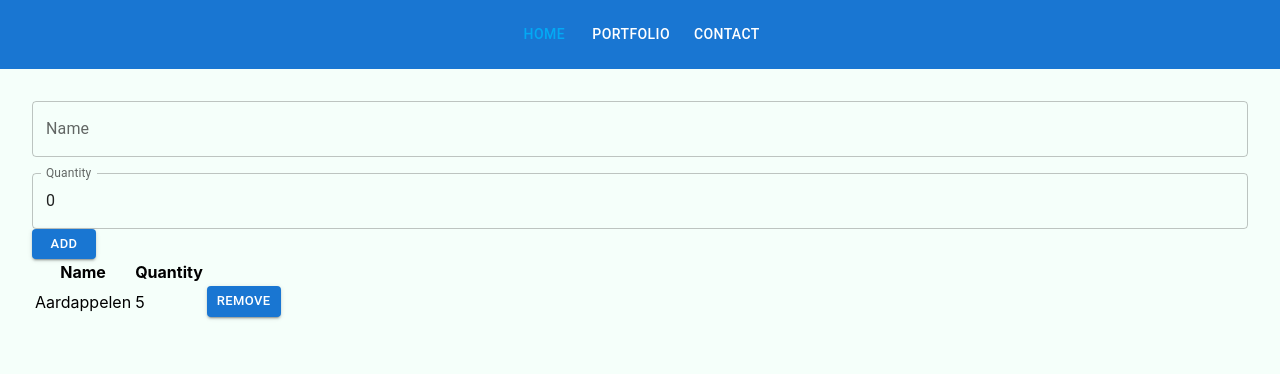
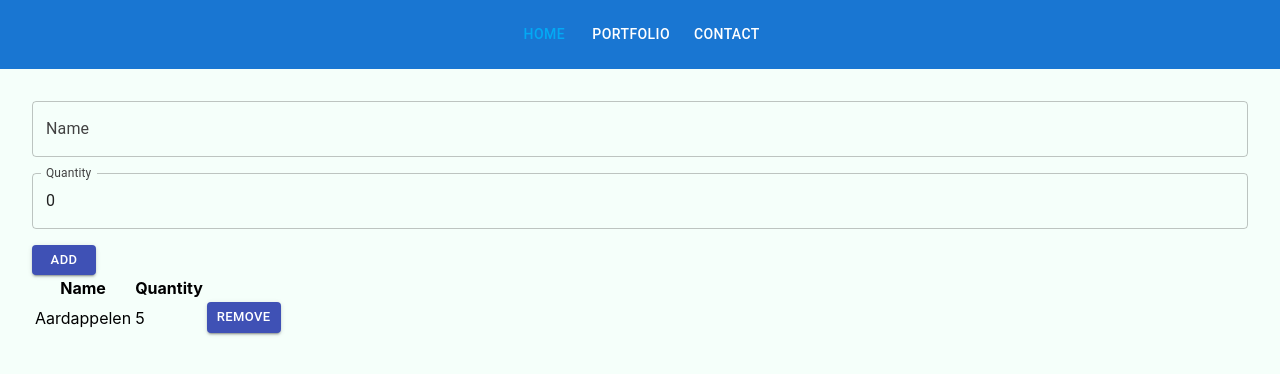
Before and after one commit to Alex-Van-Dijck/Portfolio-react, a React (Create React App) app: page /Portfolio/Shoppinglist in a window 1280 px wide. Shown: the top 374 px of the page. Built offline with nearby package versions, Linux system fonts and the light colour scheme.

Commit message:
Themeprovider & colormodecontext

```diff
--- a/src/App.module.css
+++ b/src/App.module.css
@@ -1,7 +1,7 @@
 html, body {
   width: 100vw;
   height: 100vh;
-  background: mintcream;
+  background: #f5fffa;
   animation: fadeIn 500ms reverse;
 }
 
--- /dev/null
+++ b/src/Styling/Theme.tsx
@@ -0,0 +1,70 @@
+import { createTheme } from '@mui/material/styles';
+import { indigo,teal,grey, deepPurple} from '@mui/material/colors';
+import { PaletteMode } from '@mui/material';
+import { light, dark } from '@mui/material/styles/createPalette';
+
+
+const defaultThemeOld = (mode: PaletteMode) => ({
+  palette: {
+    mode,
+    ...(mode === 'light'
+      ? {
+          // palette values for light mode
+          primary: indigo,
+          divider: indigo[200],
+          secondary: teal,
+          text: {
+            primary: grey[900],
+            secondary: grey[800],
+          },
+        }
+      : {
+          // palette values for dark mode
+          primary: '#121212',
+          divider: '#121858',
+          background: {
+            default: '#121212',
+            paper: '#121212',
+          },
+          text: {
+            primary: '#fff',
+            secondary: grey[500],
+          },
+        }),
+  },
+});
+
+const defaultTheme = (mode: PaletteMode) => ({
+  palette: {
+    mode,
+    ...(mode === 'light'
+      ? {
+          // palette values for light mode
+          primary: indigo,
+          secondary:teal,
+          divider: indigo[200],
+          text: {
+            primary: grey[900],
+            secondary: grey[800],
+          },
+        }
+      : {
+          // palette values for dark mode
+          primary: deepPurple,
+          divider: teal[900],
+          background: {
+            default: '#121212',
+            paper:  '#121212',
+          },
+          text: {
+          primary: '#fff',
+          secondary: grey[500],
+        },
+      }),
+},
+});
+
+
+
+
+export default defaultTheme;
--- /dev/null
+++ b/src/Styling/darkTheme.tsx
@@ -0,0 +1,23 @@
+import { createTheme } from '@mui/material/styles';
+import { indigo,teal } from '@mui/material/colors';
+
+
+const defaultTheme = createTheme({
+  palette: {
+    primary: {
+      main: indigo[500],
+      light: '#6573c3',
+      dark: '#2c387e'
+    },
+    secondary: {
+      main: '#1de9b6',
+      light:"#4aedc4",
+      dark: '#14a37f'
+    },
+    background:{
+
+    }
+  },
+});
+
+export default defaultTheme;
--- a/src/components/Pages/ComponentPage/CardPage.module.css
+++ b/src/components/Pages/ComponentPage/CardPage.module.css
@@ -7,3 +7,8 @@
     padding-top:1rem;
     padding-bottom: 1rem;
 }
+.rootContainer{
+    display:flex;
+    flex-direction: column;
+    margin:1rem;
+}
--- a/src/components/Pages/ComponentPage/CardPage.tsx
+++ b/src/components/Pages/ComponentPage/CardPage.tsx
@@ -1,8 +1,11 @@
-import React,{useEffect} from "react";
+import React,{useEffect, useState} from "react";
 import ComponentCard, { ICardProps } from "./ComponentCard";
 import styles from './CardPage.module.css';
+import { TextField } from "@mui/material";
 
 const CardPage = ()=>{
+
+    const [filterText,setFilterText] = useState<string>("");
 
     useEffect(() => {
         document.title = 'Portfolio';
@@ -24,11 +27,16 @@ const CardPage = ()=>{
     ]
 
     return(
-        <div className={styles.container}>
-            {Cardlist.map((card:ICardProps)=>
-                <ComponentCard title={card.title} description={card.description} imgPath={card.imgPath} />
-            )}
+        <div className={styles.rootContainer}>
 
+            <TextField label="Search" variant='outlined' margin="normal" type="search" onChange={(event)=> setFilterText(event.target.value)} value={filterText}/>
+            <div className={styles.container}>
+
+                {Cardlist.filter((c)=>c.title.toUpperCase().startsWith(filterText.toUpperCase())).map((card:ICardProps)=>
+                    <ComponentCard title={card.title} description={card.description} imgPath={card.imgPath} />
+                )}
+
+            </div>
         </div>
     )
 }
--- a/src/components/Pages/Home/Home.module.css
+++ b/src/components/Pages/Home/Home.module.css
@@ -59,7 +59,7 @@
     position: absolute;
     right: 19rem;
     bottom: 3rem;
-    background-color: #ba68c8;
+    background-color: st;
     opacity: 50%;
     border-radius:   65% 70% 60% 65% /62% 82% 45% 50% ;
     transform-style: preserve-3d;
--- /dev/null
+++ b/src/components/ToggleColorMode.tsx
@@ -0,0 +1,35 @@
+import Box from '@mui/material/Box';
+import {ThemeProvider, createTheme } from '@mui/material/styles';
+import Brightness4Icon from '@mui/icons-material/Brightness4';
+import Brightness7Icon from '@mui/icons-material/Brightness7';
+import React from 'react';
+import App from '../App';
+import defaultTheme from '../Styling/Theme';
+import { PaletteMode } from '@mui/material';
+import { amber, deepOrange, grey } from '@mui/material/colors';
+
+const ColorModeContext = React.createContext({ toggleColorMode: () => {} });
+
+const ToggleColorMode=()=> {
+    const [mode, setMode] = React.useState<'light' | 'dark'>('light');
+    const colorMode = React.useMemo(
+      () => ({
+        toggleColorMode: () => {
+          setMode((prevMode) => (prevMode === 'light' ? 'dark' : 'light'));
+        },
+      }),
+      [],
+    );
+
+    const theme = React.useMemo(() => createTheme(defaultTheme(mode)), [mode]);
+
+    return (
+      <ColorModeContext.Provider value={colorMode}>
+        <ThemeProvider theme={theme}>
+          <App/>
+        </ThemeProvider>
+      </ColorModeContext.Provider>
+    );
+  }
+
+  export default ToggleColorMode;
--- a/src/components/labos/Pokemon5/Poke5App.tsx
+++ b/src/components/labos/Pokemon5/Poke5App.tsx
@@ -18,7 +18,7 @@ function Poke5App() {
     <div className={styles.container}>
       <Pokedex limit={activeLimit}/>
         <div className={styles.form}>
-          <TextField variant="outlined" type="number" label="Limit" onChange={(e)=>{setLimit(Number(e.target.value))}} value={limit}/>
+          <TextField variant="outlined" margin='normal' type="number" label="Limit" onChange={(e)=>{setLimit(Number(e.target.value))}} value={limit}/>
           <Button variant="outlined" onClick={()=>{setActiveLimit(limit)}}>Set Limit</Button>
         </div>
 
--- a/src/components/labos/Pokemon5/Pokedex.tsx
+++ b/src/components/labos/Pokemon5/Pokedex.tsx
@@ -40,7 +40,7 @@ const Pokedex = ({limit = 151}:IPokedexProps)=>{
 
         <div style={{marginTop:'1rem'}} >
 
-        <TextField variant='outlined' type="text" onChange={(event)=> setFilterText(event.target.value)} value={filterText}/>
+        <TextField variant='outlined' margin="normal" type="text" onChange={(event)=> setFilterText(event.target.value)} value={filterText}/>
         {loading&& <ColorRing
         visible={true}
         height="80"
--- a/src/components/labos/ShoppingList/shoppingList.module.css
+++ b/src/components/labos/ShoppingList/shoppingList.module.css
@@ -2,26 +2,8 @@
     display:flex;
     flex-direction: column;
     gap:1rem;
+    margin-bottom: 1rem;
 }
-
-.error{
-    background-color: red;
-    border:1px solid darkred;
-    color:rgb(102, 0, 0);
-    padding:10px;
-    margin-bottom: 10px;
-    border-radius: 4px;
-}
-
-.success{
-    background-color: green;
-    border:1px solid darkgreen;
-    color:rgb(0, 65, 0);
-    padding:10px;
-    margin-bottom: 10px;
-    border-radius: 4px;
-}
-
 .container{
     margin:2rem;
 }
--- a/src/index.tsx
+++ b/src/index.tsx
@@ -3,13 +3,14 @@ import ReactDOM from 'react-dom/client';
 import './index.css';
 import App from './App';
 import reportWebVitals from './reportWebVitals';
+import ToggleColorMode from './components/ToggleColorMode';
 
 const root = ReactDOM.createRoot(
   document.getElementById('root') as HTMLElement
 );
 root.render(
   <React.StrictMode>
-    <App />
+    <ToggleColorMode />
   </React.StrictMode>
 );
 
```
Also changed, not shown: src/App.tsx (+5 -2 lines).
